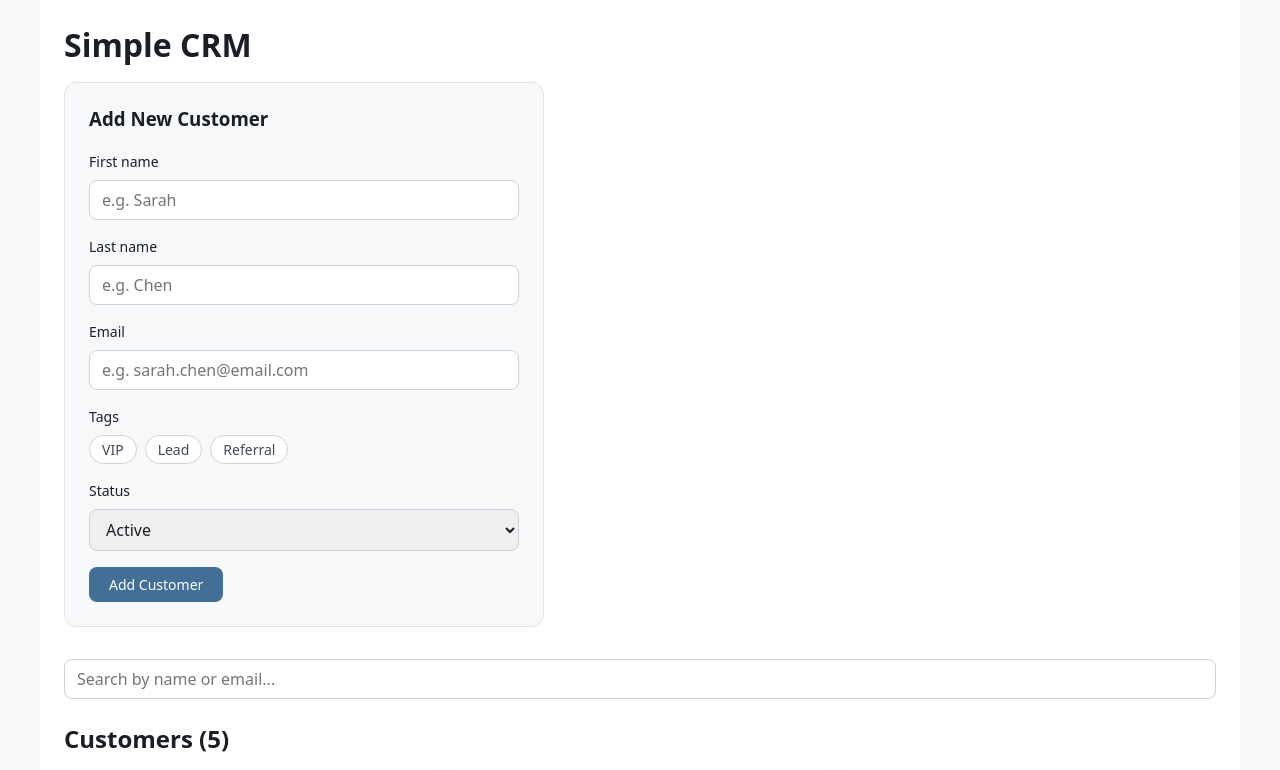
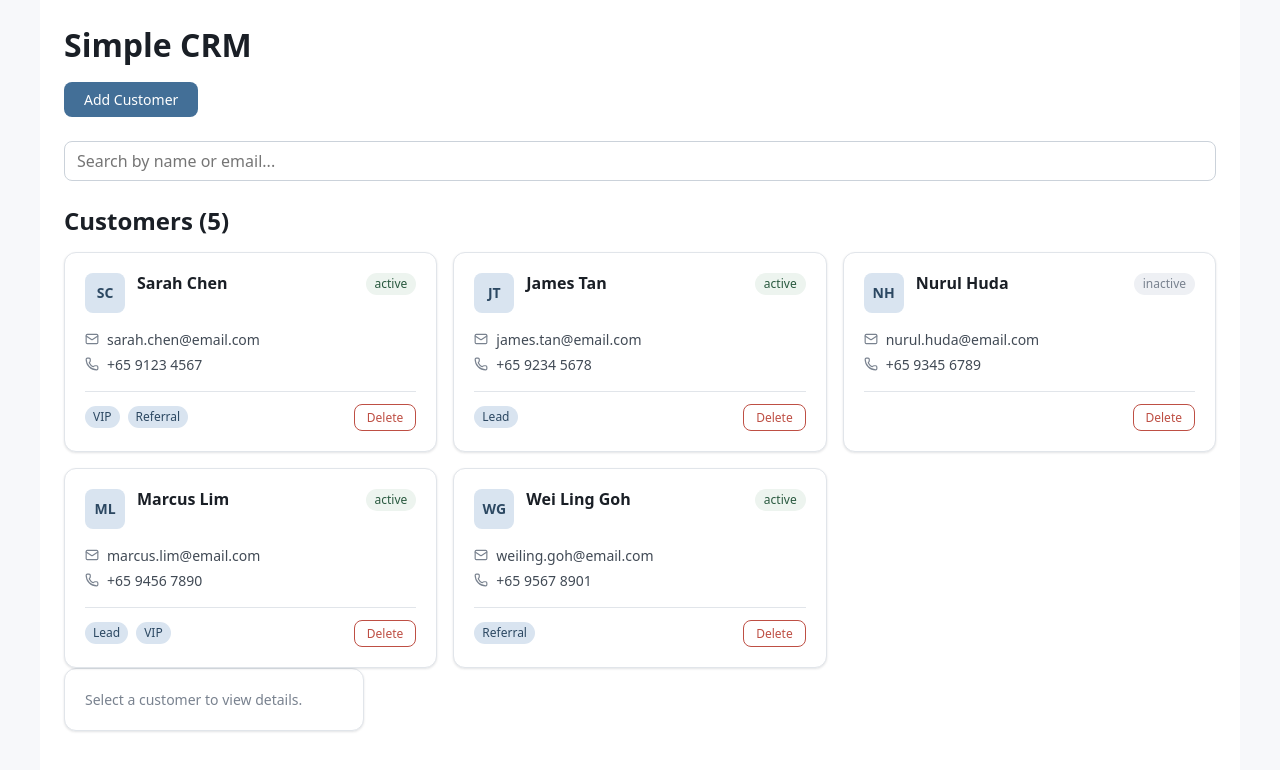
Before and after one commit to Joel-Wong0794/simple-crm-example, a React (Vite) app: page / in a window 1280 px wide. Shown: the top 770 px of the page. Built offline with nearby package versions, Linux system fonts and the light colour scheme.

Commit message:
Add a toggle button that shows or hides the Add Customer form. The button label should change based on the current state.

```diff
--- a/src/App.css
+++ b/src/App.css
@@ -112,3 +112,21 @@
   font-size: var(--text-sm);
   padding: var(--space-6) 0;
 }
+
+.toggle-form-btn {
+  padding: var(--space-2) var(--space-5);
+  background: var(--action-primary);
+  color: var(--text-on-primary);
+  border: none;
+  border-radius: var(--radius-md);
+  font-family: var(--font-sans);
+  font-size: var(--text-sm);
+  font-weight: var(--weight-medium);
+  cursor: pointer;
+  margin-bottom: var(--space-6);
+  transition: background var(--duration-fast) var(--ease-standard);
+}
+
+.toggle-form-btn:hover {
+  background: var(--action-primary-hover);
+}
--- a/src/App.jsx
+++ b/src/App.jsx
@@ -17,6 +17,7 @@ const initialFormState = {
 };
 
 function App() {
+  const [showForm, setShowForm] = useState(false)
   const [customers, setCustomers] = useState(mockCustomers);
   const [form, setForm] = useState(initialFormState);
   const [searchTerm, setSearchTerm] = useState("");
@@ -78,7 +79,14 @@ function App() {
   return (
     <div className="simple-crm">
       <h1>Simple CRM</h1>
+      <button
+        className="toggle-form-btn"
+        onClick={() => setShowForm(!showForm)}
+      >
+        {showForm ? "Cancel" : "Add Customer"}
+      </button>
 
+    {showForm && (
       <form onSubmit={handleAddCustomer} className="add-customer-form">
         <h3>Add New Customer</h3>
 
@@ -156,7 +164,7 @@ function App() {
           Add Customer
         </button>
       </form>
-
+    )}
       <div className="crm-layout">
         <div className="customer-panel">
           <SearchBar searchTerm={searchTerm} onSearch={setSearchTerm} />
```
